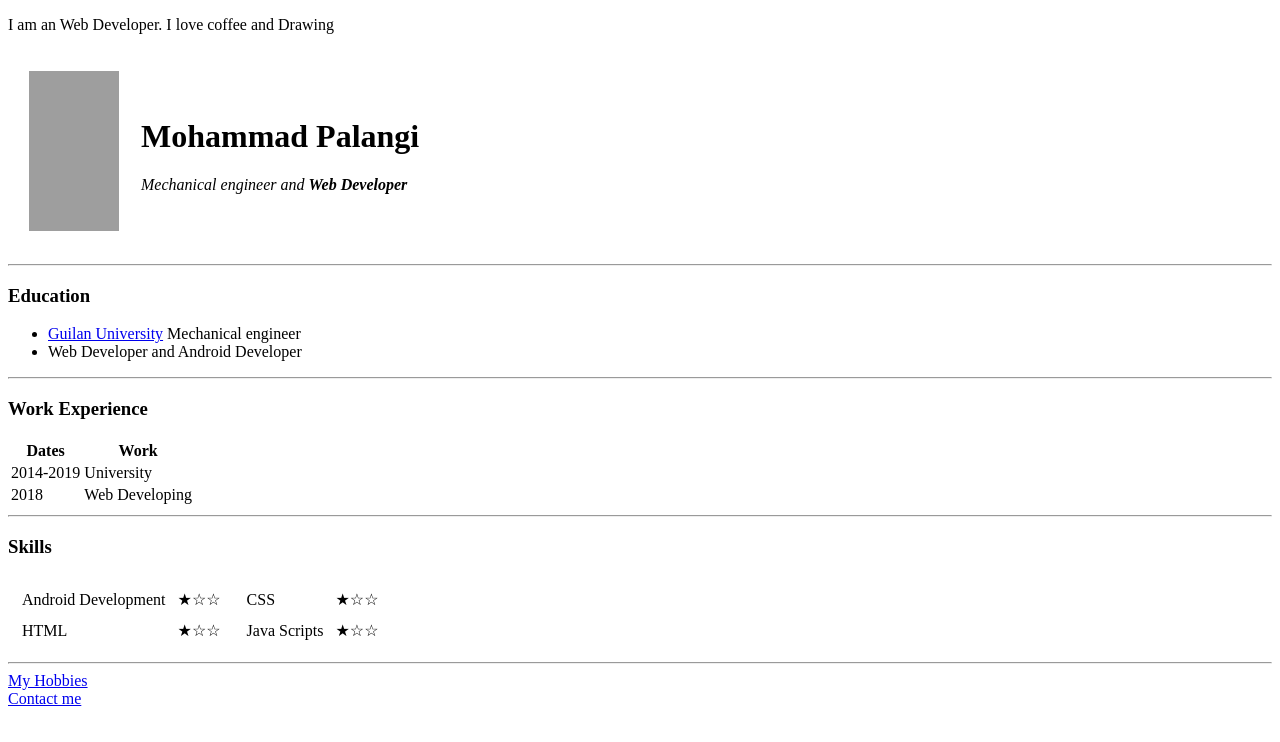
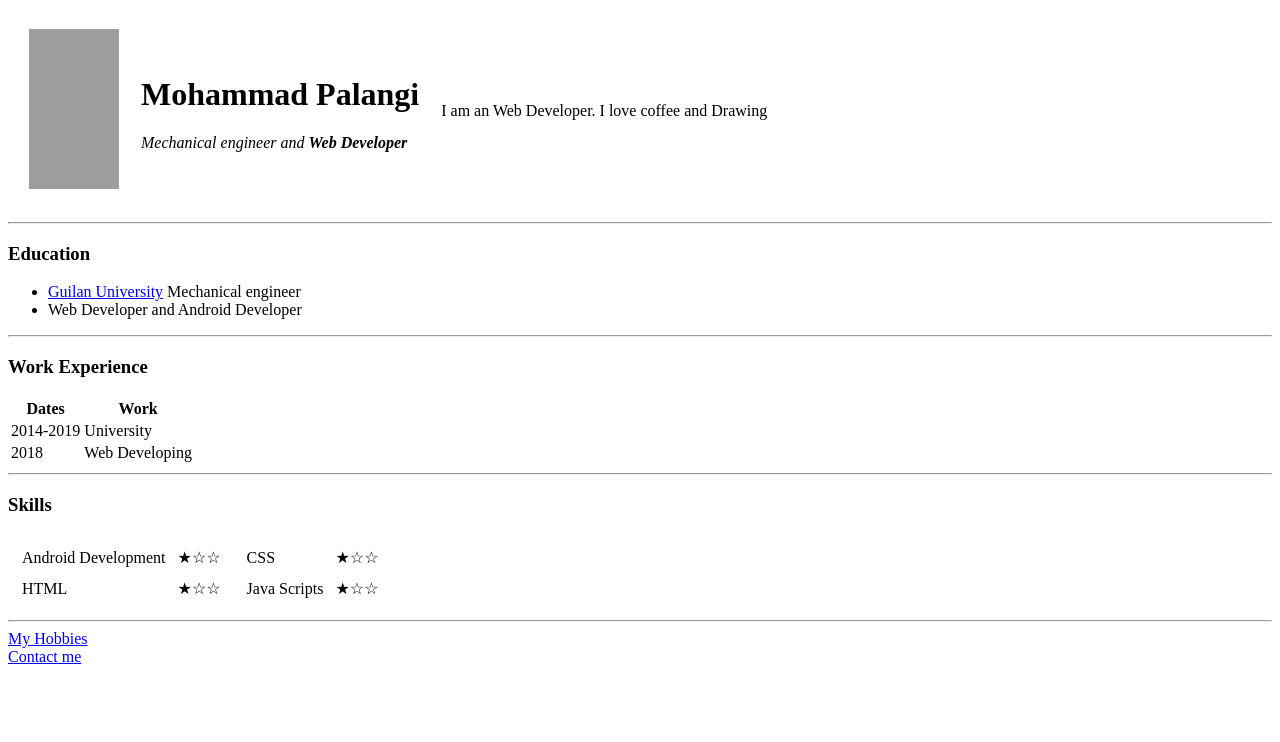
Before and after one commit to iammohammadp/cv, a plain HTML site: page index.html in a window 1280 px wide. Drawn offline with Linux system fonts and the light colour scheme; grey boxes are pictures that could not be loaded.

Commit message:
Update index.html

```diff
--- a/index.html
+++ b/index.html
@@ -15,7 +15,9 @@
         <h1>Mohammad Palangi</h1>
         <p> <em>Mechanical engineer and <strong>Web Developer</strong></em></p>
       </td>
+      <td>
       <p>I am an Web Developer. I love coffee and Drawing</p>
+      </td>
 
     </tr>
   </table>
```
